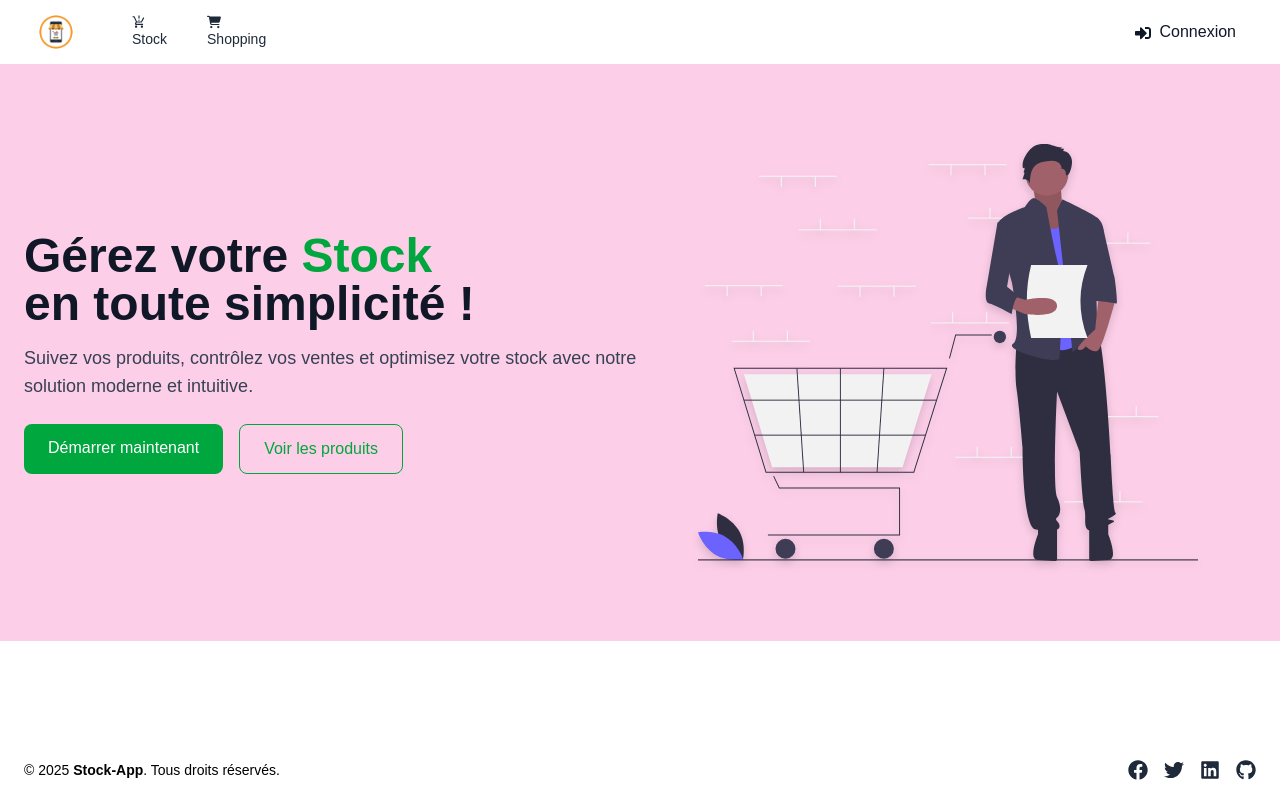
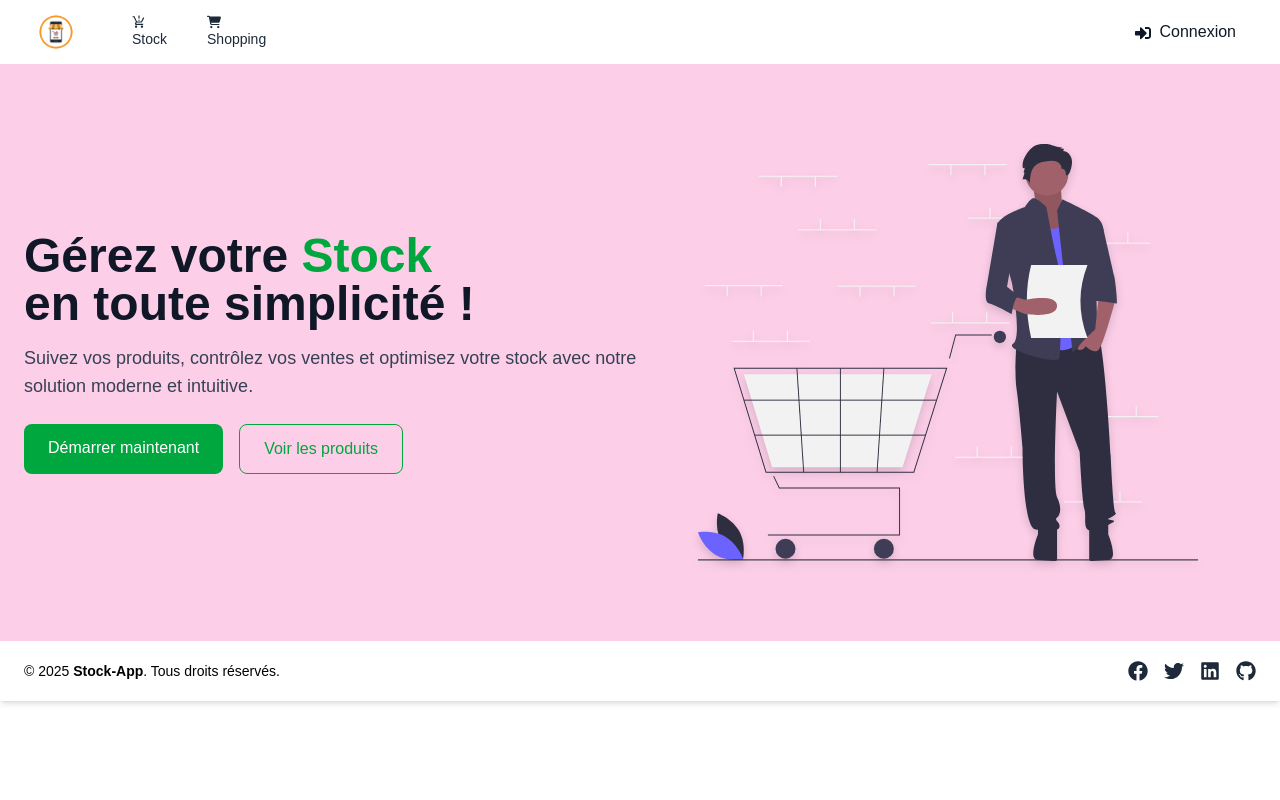
Before and after one commit to lamatmed/stock-app, a Next.js app: page / in a window 1280 px wide. Built offline with nearby package versions, Linux system fonts and the light colour scheme; no server answers.

Commit message:
Correction des warnings ESLint et optimisation useEffect

```diff
--- a/app/components/Footer.tsx
+++ b/app/components/Footer.tsx
@@ -5,7 +5,7 @@ const Footer = () => {
   const currentYear = new Date().getFullYear();
 
   return (
-    <footer className="fixed bottom-0 w-full py-5 bg-white shadow-md">
+    <footer className="w-full py-5 bg-white shadow-md">
       <div className="flex flex-col md:flex-row items-center justify-between px-6 mx-auto max-w-7xl">
         {/* Texte Copyright */}
         <p className="text-sm text-center md:text-left text-black">
--- a/app/layout.tsx
+++ b/app/layout.tsx
@@ -19,6 +19,11 @@ const geistMono = Geist_Mono({
 export const metadata: Metadata = {
   title: "Stock-App",
   description: "Suivez vos produits",
+  icons: {
+    icon: "/logo.svg", // Remplace par le chemin de ton icône
+    shortcut: "/logo.png",
+    apple: "/logo.png",
+  },
 };
 
 export default function RootLayout({
@@ -28,13 +33,13 @@ export default function RootLayout({
 }>) {
   return (
     <ClerkProvider>
-    <html lang="en">
+    <html lang="fr">
       <body
         className={`${geistSans.variable} ${geistMono.variable} antialiased`}
       >
         <div className="min-h-screen pb-16 bg-white">
          <Header />
-        {children}
+         <main className="flex-grow">{children}</main>
         <Footer />
 
         <ToastContainer />
```
